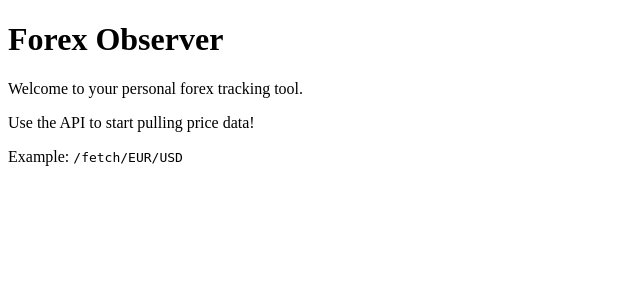
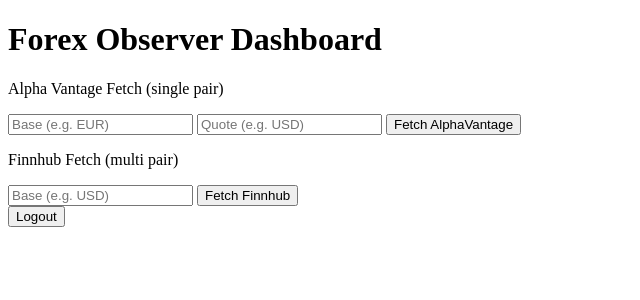
Before and after one commit to mlafantaisie/forex, a Python web app: template app/templates/index.html in a window 1280 px wide. Shown: the top 300 px of the page, without its empty margins (0-640 px from the left). Run offline with Jinja, Linux system fonts and the light colour scheme; the template is opened without the code that fills it, so the values that code supplies are empty.

Commit message:
Update index.html

```diff
--- a/app/templates/index.html
+++ b/app/templates/index.html
@@ -5,9 +5,23 @@
     <title>Forex Observer</title>
 </head>
 <body>
-    <h1>Forex Observer</h1>
-    <p>Welcome to your personal forex tracking tool.</p>
-    <p>Use the API to start pulling price data!</p>
-    <p>Example: <code>/fetch/EUR/USD</code></p>
+    <h1>Forex Observer Dashboard</h1>
+
+    <p>Alpha Vantage Fetch (single pair)</p>
+    <form method="post" action="/fetch_alpha">
+        <input type="text" name="base" placeholder="Base (e.g. EUR)" required>
+        <input type="text" name="quote" placeholder="Quote (e.g. USD)" required>
+        <button type="submit">Fetch AlphaVantage</button>
+    </form>
+
+    <p>Finnhub Fetch (multi pair)</p>
+    <form method="post" action="/fetch_finnhub">
+        <input type="text" name="base" placeholder="Base (e.g. USD)" required>
+        <button type="submit">Fetch Finnhub</button>
+    </form>
+
+    <form method="post" action="/logout">
+        <button type="submit">Logout</button>
+    </form>
 </body>
 </html>
```
